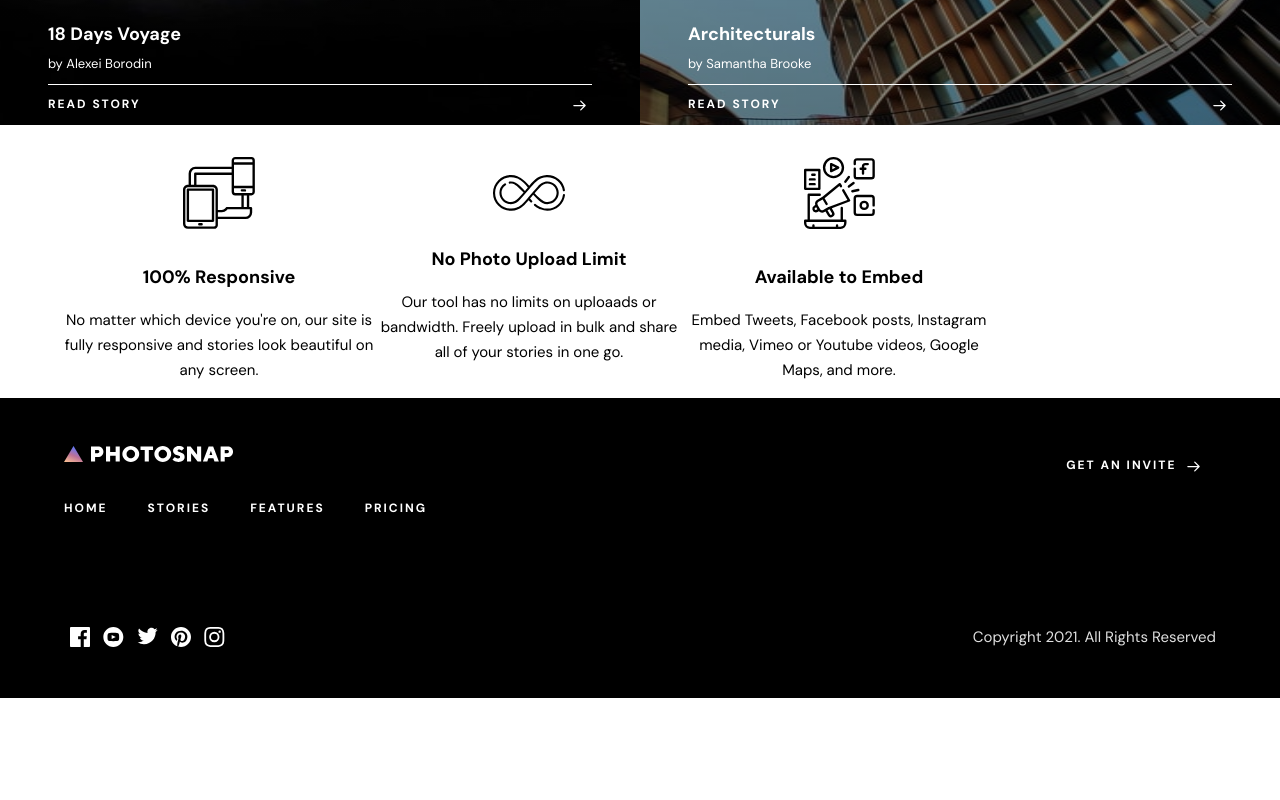
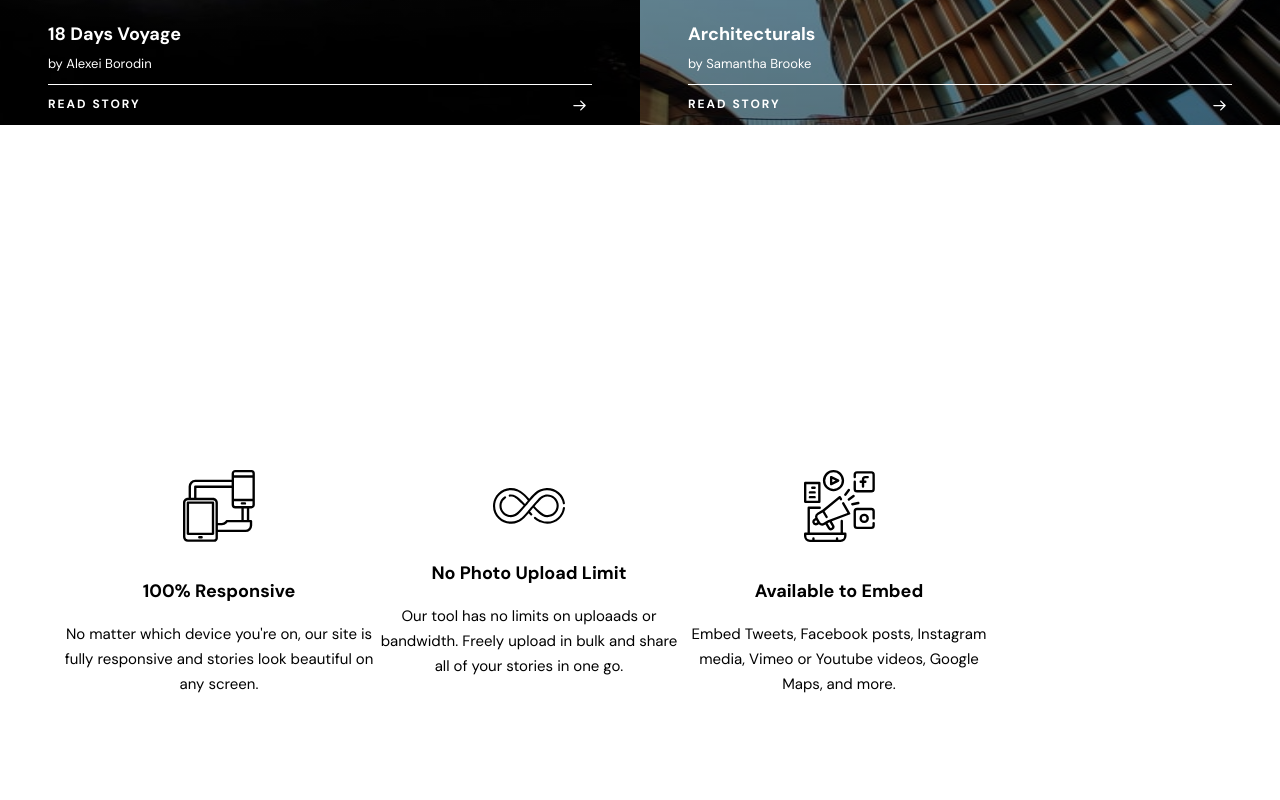
Before and after one commit to chungleee/photosnap, a Next.js app: page / in a window 1280 px wide. Shown: the part 2800-3600 px from the top of the page. Before the commit the page ends 3498 px from the top, so only its background shows below. Built offline with nearby package versions, Linux system fonts and the light colour scheme.

Commit message:
create spacing

```diff
--- a/pages/index.module.scss
+++ b/pages/index.module.scss
@@ -6,6 +6,14 @@
 	}
 }
 
-.feature__cards__grid {
+.featured__cards__container {
+	display: flex;
+	justify-content: center;
 	align-items: center;
+	height: 900px;
+
+	.feature__cards__grid {
+		align-items: center;
+		height: 800px;
+	}
 }
```
